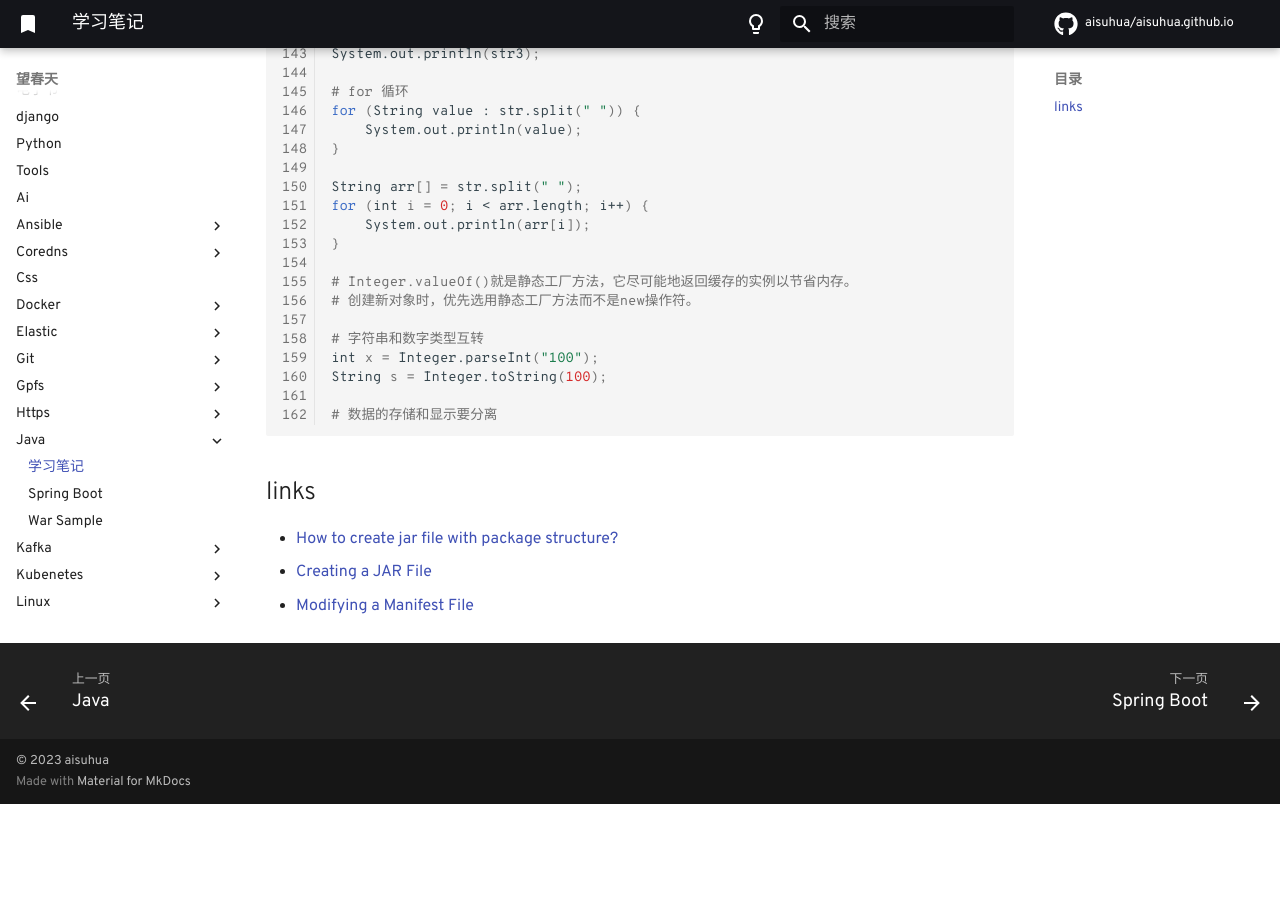
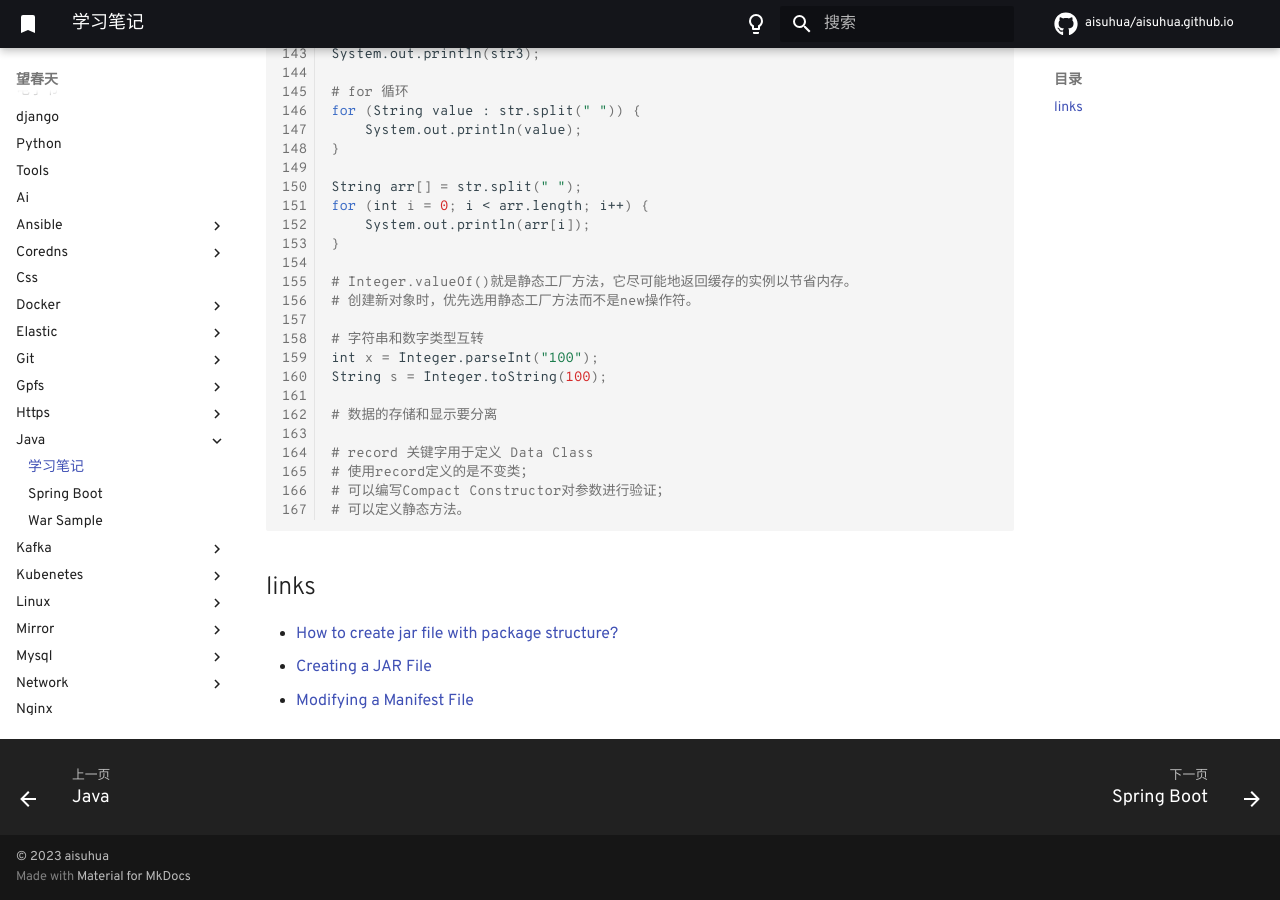
Before and after one commit to aisuhua/aisuhua.github.io, an MkDocs documentation site: the page built from docs/java/notes.md, in a window 1280 px wide and 900 px high, scrolled down 2848 px. Built offline with MkDocs 1.6.1 and Material for MkDocs 9.7.7, drawn with Linux system fonts in a browser that asks for light colours; comment, search, counter and statistics services are not loaded; before the commit the page ends 3652 px from its top, so only the background shows below that.

Commit message:
notes.md

````diff
--- a/docs/java/notes.md
+++ b/docs/java/notes.md
@@ -163,6 +163,11 @@
 String s = Integer.toString(100);
 
 # 数据的存储和显示要分离
+
+# record 关键字用于定义 Data Class
+# 使用record定义的是不变类；
+# 可以编写Compact Constructor对参数进行验证；
+# 可以定义静态方法。
 ```
 
 ## links
````
